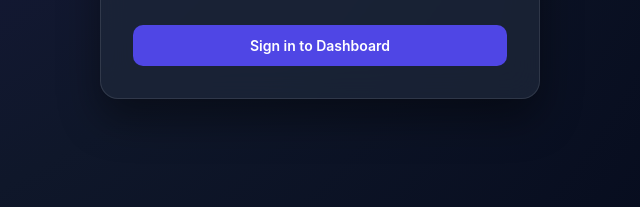
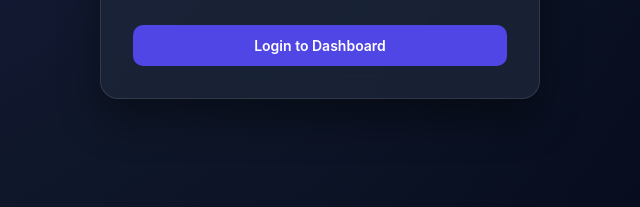
Before and after one commit to krishb097/PR-Impact, a plain HTML site: page index.html in a window 1280 px wide. Shown: the part 498-705 px from the top of the page, 320-960 px from the left. Drawn offline with Linux system fonts and the light colour scheme.

```diff
--- a/index.html
+++ b/index.html
@@ -322,7 +322,7 @@
       <div id="errorMessage" class="error-msg">Invalid credentials. Use admin@gmail.com / admin123</div>
 
       <button type="submit" id="loginBtn" class="btn btn-full">
-        <span>Sign in to Dashboard</span>
+        <span>Login to Dashboard</span>
       </button>
     </form>
   </div>
```
